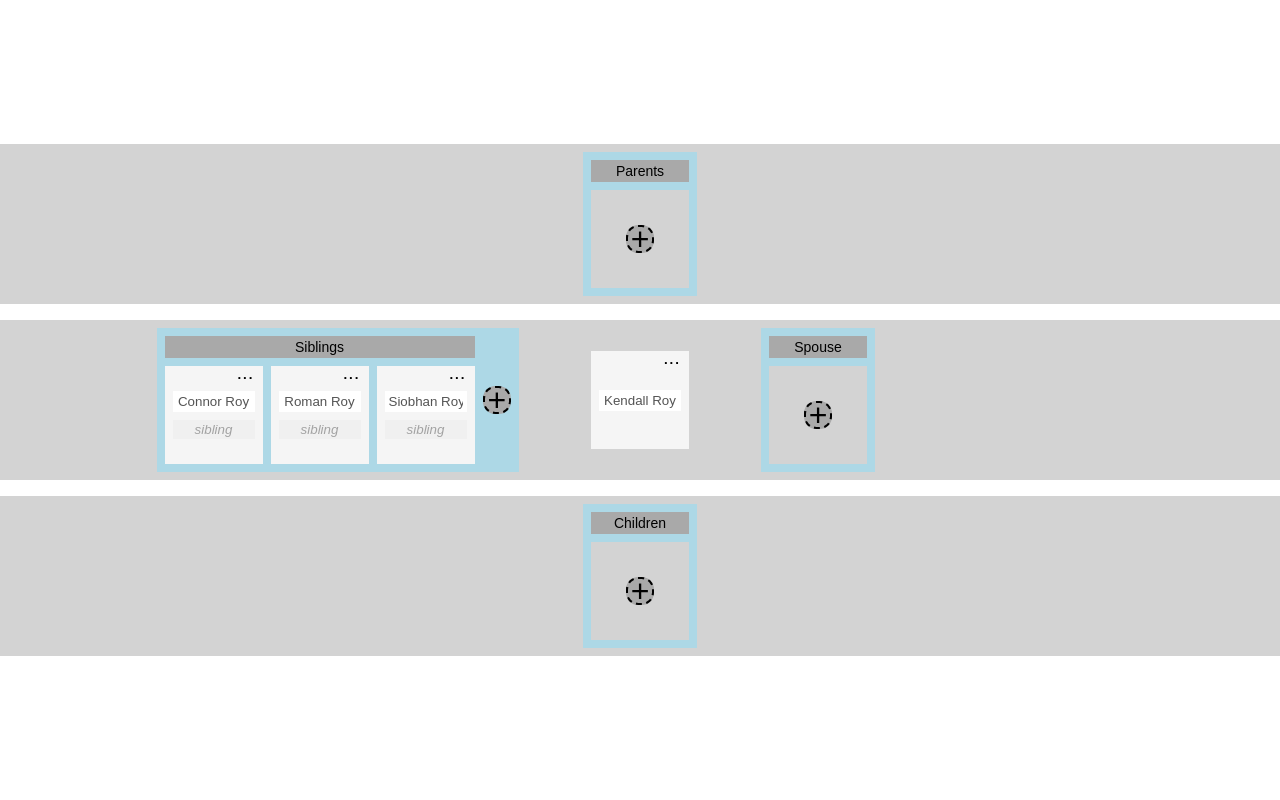
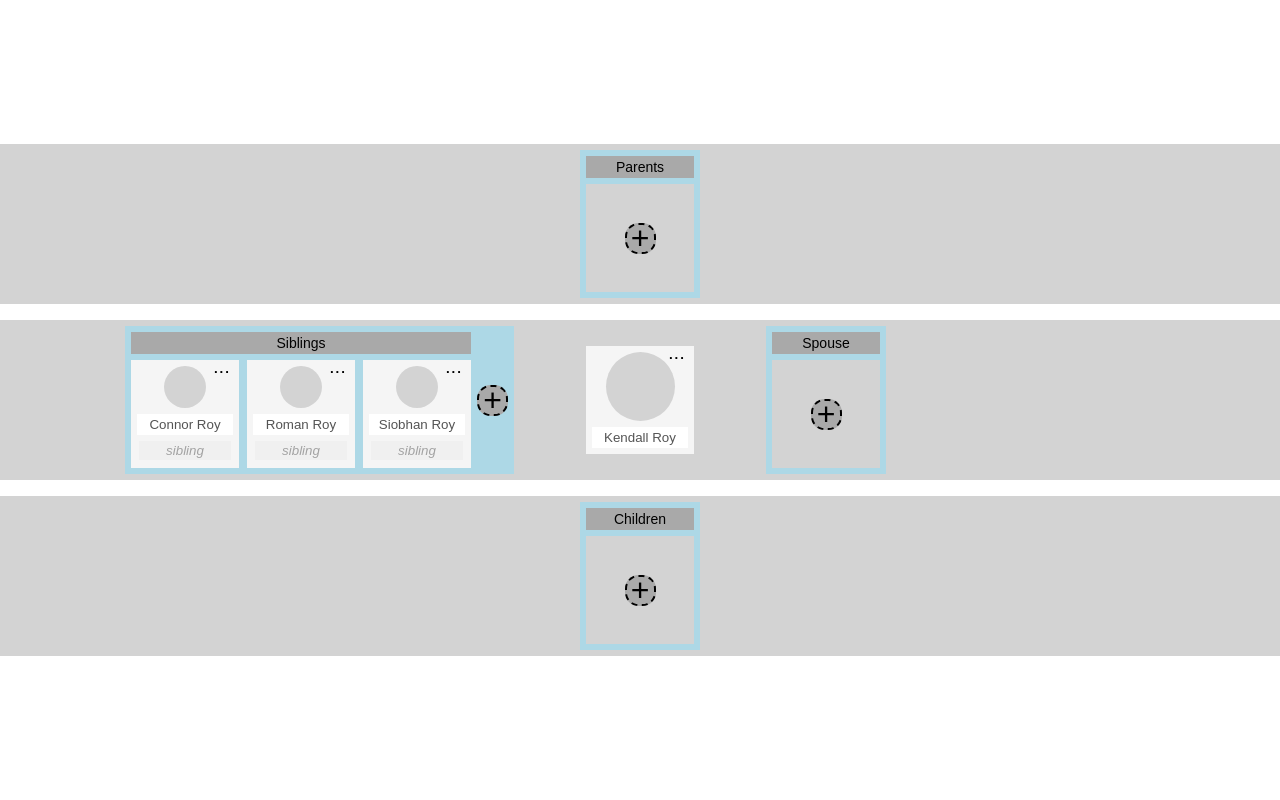
Before and after one commit to deanstein/family-tree, a Svelte app: page / in a window 1280 px wide. Shown: the top 800 px of the page. Built offline with nearby package versions, Linux system fonts and the light colour scheme.

Commit message:
Adding basic avatar to PersonNode

```diff
--- a/src/logic/personManagement.js
+++ b/src/logic/personManagement.js
@@ -67,6 +67,7 @@ export const addPersonToKnownPeople = (person) => {
 
 export const addOrUpdatePersonReferenceObjectInActivePersonGroup = (sPersonId, sRelationshipId) => {
 	familyTreeData.update((currentValue) => {
+		console.log(sPersonId, sRelationshipId)
 		const sGroupId = getGroupIdFromRelationshipId(sRelationshipId);
 
 		const personReferenceObject = {
@@ -74,8 +75,8 @@ export const addOrUpdatePersonReferenceObjectInActivePersonGroup = (sPersonId, s
 			relationshipId: sRelationshipId
 		};
 
-		const foundPersonReferenceObject = currentValue.activePerson.relationships[sGroupId].find(() => {
-			if (personReferenceObject.id === sPersonId)
+		const foundPersonReferenceObject = currentValue.activePerson.relationships[sGroupId].find((personObject) => {
+			if (personObject.id === sPersonId)
 			return personReferenceObject;
 		});
 		const nGroupIndex = currentValue.activePerson.relationships[sGroupId].indexOf(foundPersonReferenceObject);
@@ -85,6 +86,7 @@ export const addOrUpdatePersonReferenceObjectInActivePersonGroup = (sPersonId, s
 			currentValue.activePerson.relationships[sGroupId].push(personReferenceObject);
 		// but if it exists, update with the new relationship id
 		} else {
+			console.log('blocked from adding')
 			currentValue.activePerson.relationships[sGroupId][nGroupIndex].relationshipId = sRelationshipId;
 		}
 
@@ -108,7 +110,7 @@ export const addOrUpdateActivePersonReferenceObjectInNewPersonGroup = (personId,
 			if (personReferenceObject.id === currentValue.activePerson.id)
 			return personReferenceObject;
 		});
-		const nGroupIndex = currentValue.activePerson.relationships[groupId].indexOf(foundPersonReferenceObject);
+		const nGroupIndex = currentValue.activePerson.relationships[inverseGroupId].indexOf(foundPersonReferenceObject);
 
 		// only add if it doesn't exist yet
 		if (!foundPersonReferenceObject) {
--- a/src/stores/stylingConstants.js
+++ b/src/stores/stylingConstants.js
@@ -4,7 +4,7 @@ const colors = {
 };
 
 const sizes = {
-	nPadding: 1,
+	nPadding: 0.75,
 	get padding() {
 		return this.nPadding.toString() + 'vh';
 	},
--- /dev/null
+++ b/src/ui/PersonNode/Avatar.svelte
@@ -0,0 +1,24 @@
+<script>
+    import { css } from "@emotion/css";
+
+    import stylingConstants from "../../stores/stylingConstants";
+
+    const avatarContainerDynamicClass = css`
+        margin-top: ${stylingConstants.sizes.padding};
+`;
+</script>
+
+<div id='avatar-container' class='{avatarContainerDynamicClass} avatar-container'>
+    <div id='avatar-image' class='avatar-image'>
+
+    </div>
+</div>
+
+<style>
+    .avatar-container {
+        height: 100%;
+        aspect-ratio: 1;
+        border-radius: 50%;
+        background-color: lightgray;
+    }
+</style>
--- a/src/ui/PersonNode/NodeSettingsButton.svelte
+++ b/src/ui/PersonNode/NodeSettingsButton.svelte
@@ -28,7 +28,7 @@
 
 		settingsButtonDynamicClass = css`
 			color: ${bIsNodeInEditMode ? 'white' : 'black'};
-			background-color: ${bIsNodeInEditMode ? 'green' : stylingConstants.colors.sPersonNodeColor};
+			background-color: ${bIsNodeInEditMode ? 'green' : 'transparent'};
 			border: 1px solid transparent;
 			:hover {
 				1px solid ${stylingConstants.colors.sActiveInputHighlightColor}
--- a/src/ui/PersonNode/PersonNode.svelte
+++ b/src/ui/PersonNode/PersonNode.svelte
@@ -16,6 +16,7 @@
 	import uiState from '../../stores/uiState';
 	import stylingConstants from '../../stores/stylingConstants';
 
+	import Avatar from './Avatar.svelte';
 	import NodeSettingsButton from './NodeSettingsButton.svelte';
 	import RelationshipTypePicker from './RelationshipTypePicker.svelte';
 	import TextInput from './NameInput.svelte';
@@ -84,6 +85,7 @@
 >
 	<NodeSettingsButton {sPersonId} {bIsNodeInEditMode} />
 	<div id='person-node-content-area' class='person-node-content-area'>
+		<Avatar />
 		<div id="person-node-name" class="person-node-name {personNodeNameDynamicClass}">
 			<TextInput
 				sInputValue={getPersonById(sPersonId).name}
```
